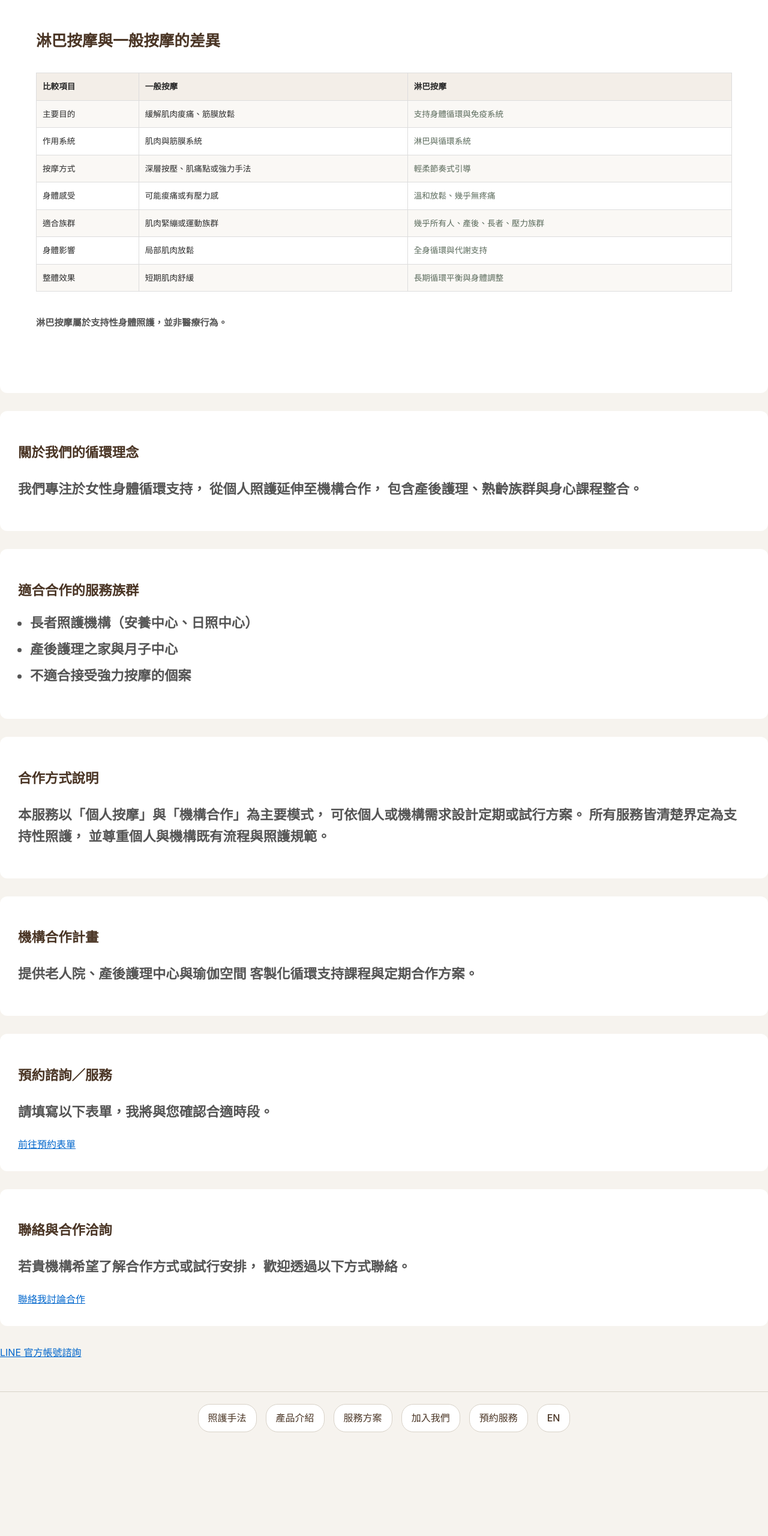
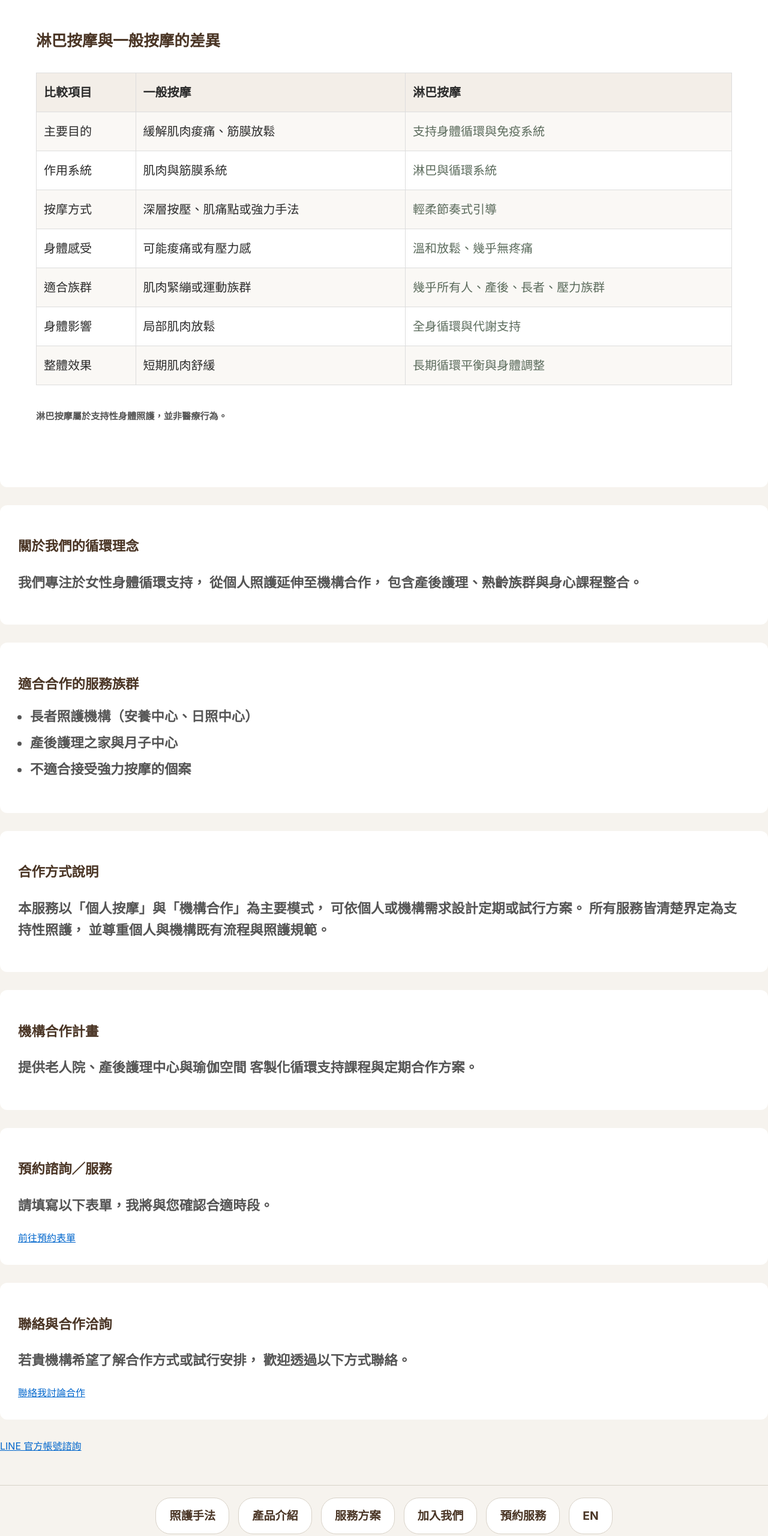
Before and after one commit to yihueit/Lymphatic-website, a plain HTML site: page index.html in a window 1280 px wide. Shown: the part 1880-4440 px from the top of the page at 60% size. Before the commit the page ends 4287 px from the top, so only its background shows below. Drawn offline with Linux system fonts and the light colour scheme.

Commit message:
Add files via upload

```diff
--- a/style.css
+++ b/style.css
@@ -179,12 +179,11 @@ a {
 
 .nav a {
   display: inline-block;
-  font-size: 1.1rem;
+  font-size: 1.3rem;
   color: #4A3525;
   text-decoration: none;
   font-weight: 500;
-  padding: 8px 18px
-  margin: 0 8px;
+  margin-left: 20px;
   background-color:#ffffff
   border-radius :20px;
   transition: all 0.3 ease;
@@ -261,14 +260,14 @@ margin-top:60px;
 width:100%;
 border-collapse:collapse;
 margin-top:30px;
-font-size:0.85em;
+font-size: 1.25em;
 }
 
 .comparison-table th,
 .comparison-table td{
 border: 1px solid #ddd;
-padding:10px;
-text-align:left;
+padding:14px 12px;
+text-align: left;
 }
 
 .comparison-table th{
@@ -334,14 +333,14 @@ color:#5b6b5c;
 
 .footer-nav a {
     display: inline-block;
-    font-size: 1rem;
+    font-size: 1.2rem;
     color: #4A3525;            /* 質感深咖啡色 */
     text-decoration: none;
     background-color: #ffffff; /* 白色背景 */
-    padding: 8px 16px;         /* 做出漂亮的按鈕外框 */
-    border-radius: 20px;       /* 圓角造型 */
+    padding: 12px 22px;         /* 做出漂亮的按鈕外框 */
+    border-radius: 25px;       /* 圓角造型 */
     border: 1px solid #d8d2c8; /* 淡淡的邊框 */
-    font-weight: 500;
+    font-weight: bold;
     transition: all 0.3s ease;
 }
 
```
